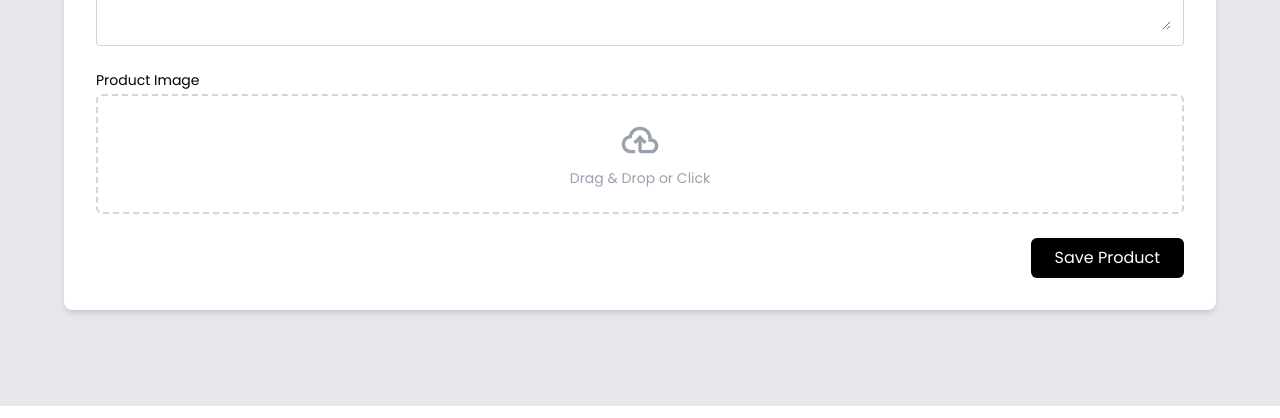
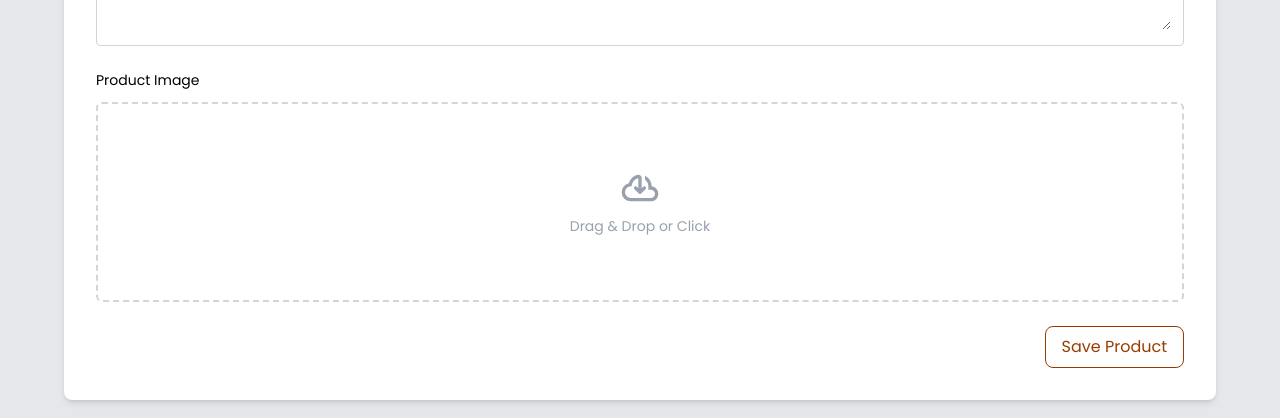
Before and after one commit to gesfrllh/kopiness-fe, a Next.js app: page /manage/product/add in a window 1280 px wide. Shown: the part 797-1215 px from the top of the page. Built offline with nearby package versions, Linux system fonts and the light colour scheme; no server answers.

Commit message:
Fix: Dropzone Uploads

```diff
--- a/components/Base/Dropzone.tsx
+++ b/components/Base/Dropzone.tsx
@@ -2,22 +2,25 @@
 
 import React, { useState, useRef } from 'react'
 import { Icon } from '@iconify/react'
+import Image from 'next/image'
 
 type DropzoneImageProps = {
   value?: string
   onChange: (url: string) => void
-  uploadUrl: string // endpoint BE untuk upload
+  uploadUrl: string
 }
 
 const DropzoneImage: React.FC<DropzoneImageProps> = ({ value, onChange, uploadUrl }) => {
   const [preview, setPreview] = useState<string>(value || '')
+  const [filename, setFilename] = useState<string>(value || '')
   const [loading, setLoading] = useState(false)
   const inputRef = useRef<HTMLInputElement>(null)
 
   const handleFileChange = async (e: React.ChangeEvent<HTMLInputElement>) => {
     const file = e.target.files?.[0]
     if (!file) return
-    setPreview(URL.createObjectURL(file)) // preview sementara
+    setPreview(URL.createObjectURL(file))
+    setFilename(file.name)
     setLoading(true)
 
     try {
@@ -36,7 +39,6 @@ const DropzoneImage: React.FC<DropzoneImageProps> = ({ value, onChange, uploadUr
       setPreview(data.url) // update preview ke URL backend
     } catch (err) {
       console.error(err)
-      alert('Upload gagal')
     } finally {
       setLoading(false)
     }
@@ -54,24 +56,27 @@ const DropzoneImage: React.FC<DropzoneImageProps> = ({ value, onChange, uploadUr
   const handleDragOver = (e: React.DragEvent<HTMLDivElement>) => e.preventDefault()
 
   return (
-    <div>
+    <div className='flex flex-col gap-2'>
       <label className="block text-sm font-medium mb-1">Product Image</label>
 
       <div
         onDrop={handleDrop}
         onDragOver={handleDragOver}
         onClick={() => inputRef.current?.click()}
-        className="border-dashed border-2 border-gray-300 rounded-md p-6 flex flex-col items-center justify-center cursor-pointer hover:border-gray-400 transition"
+        className="border-dashed border-2 border-gray-300 rounded-md p-16 flex flex-col items-center justify-center cursor-pointer hover:border-amber-800 transition"
       >
-        {preview ? (
-          <img src={preview} alt="preview" className="w-40 h-40 object-cover rounded-md" />
-        ) : (
-          <div className="flex flex-col items-center justify-center text-gray-400">
-            <Icon icon="material-symbols:cloud-upload-outline" width={40} />
-            <span className="mt-2 text-sm">{loading ? 'Uploading...' : 'Drag & Drop or Click'}</span>
-          </div>
-        )}
+        <div className="flex flex-col items-center justify-center text-gray-400">
+          <Icon icon="material-symbols:cloud-download-outline-rounded" width={40} height={40}  />
+          <span className="mt-2 text-gray-400 text-sm">{loading ? 'Uploading...' : 'Drag & Drop or Click'}</span>
+        </div>
       </div>
+
+      {preview && (
+        <div>
+          <Image src={preview} alt="preview" width={40} height={40} className="w-40 h-40 object-cover rounded-md" />
+          <p>{filename}</p>
+        </div>
+      )}
 
       <input
         type="file"
--- a/components/Base/Sidebar.tsx
+++ b/components/Base/Sidebar.tsx
@@ -148,13 +148,13 @@ const Sidebar = () => {
             </div>
           ) : (
             <div>
-              <button onClick={openMobileMenu} className="px-4 py-2 bg-red-500 text-white rounded-md">
+              <Button variant='outline' onClick={openMobileMenu}>
                 {openMenu ? 'Close Menu' : 'Open Menu'}
-              </button>
+              </Button>
               <div className={`mobile-menu ${openMenu ? "open" : "close"}`}>
                 {filteredData.map((item, idx) => (
                   <div key={idx} onClick={() => isActiveLink(item.title)}>
-                    <Link href={item.link} onClick={openMobileMenu} className="flex py-4 gap-4 hover:bg-gray-800">
+                    <Link href={item.link} onClick={openMobileMenu} className="flex py-4 gap-4 hover:bg-amber-800 hover:text-white px-4 rounded-lg">
                       <div>{item.icon}</div>
                       <div>{item.title}</div>
                     </Link>
--- a/components/product/add/index.tsx
+++ b/components/product/add/index.tsx
@@ -8,6 +8,7 @@ import FormGroup from '@/components/Base/FormGroup'
 import Select from '@/components/Base/Select'
 import { roastLevelOptions } from '@/constants/roastLevelOptions'
 import DropzoneImage from '@/components/Base/Dropzone'
+import Button from '@/components/Base/Button'
 
 type FormState = {
   name: string
@@ -147,12 +148,12 @@ const AddProduct = () => {
 
         {/* Action */}
         <div className='flex justify-end'>
-          <button
+          <Button
+            variant='outline'
             onClick={handleSubmit}
-            className='bg-black text-white px-6 py-2 rounded-md hover:bg-gray-800'
           >
             Save Product
-          </button>
+          </Button>
         </div>
       </div>
     </div>
```
